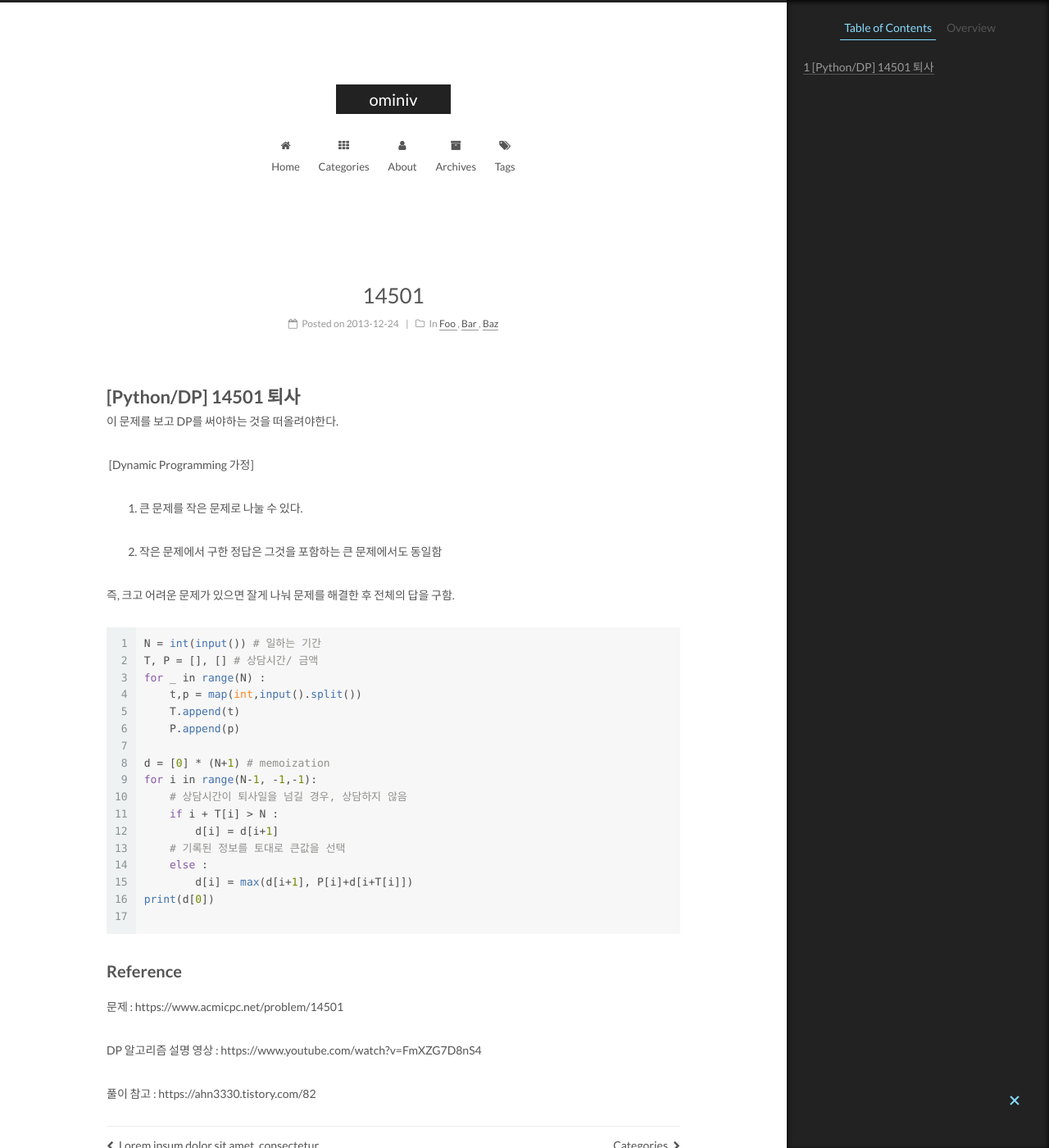
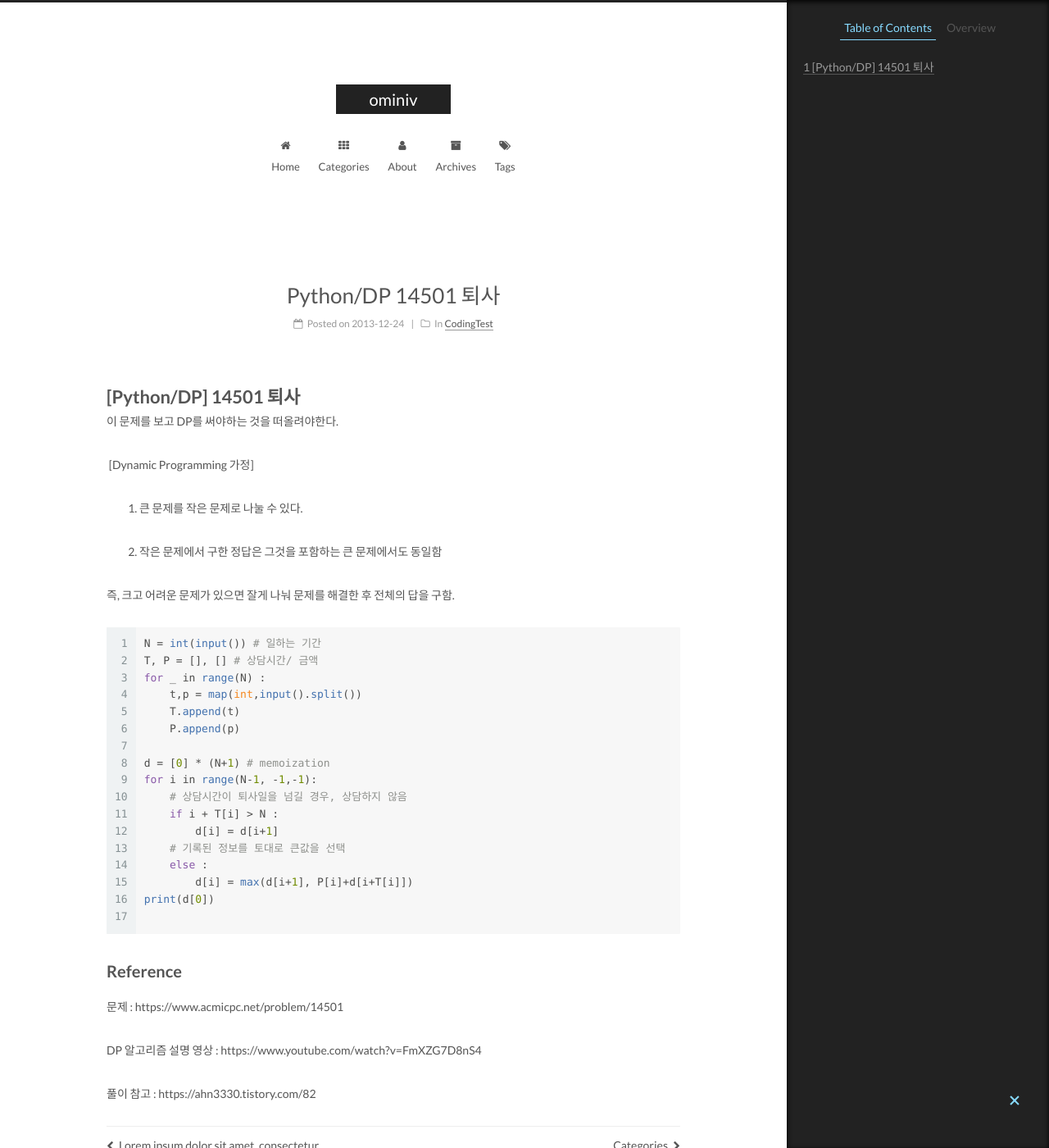
Before and after one commit to ominiv/ominiv.github.io, a Jekyll site: the page built from _posts/2021-11-30-CodingTest-14501.md, in a window 1280 px wide and 1400 px high. Shown: the whole window at 82% size. Built offline with Jekyll 4.4.1, drawn with Linux system fonts in a browser that asks for light colours.

```diff
--- a/_posts/2021-11-30-CodingTest-14501.md
+++ b/_posts/2021-11-30-CodingTest-14501.md
@@ -1,10 +1,8 @@
 ---
-title: 14501
+title: Python/DP 14501 퇴사
 date: 2013-12-24 23:30:09
 categories:
-- Foo
-- Bar
-- Baz
+- CodingTest
 ---
 
 # [Python/DP] 14501 퇴사
@@ -24,6 +22,8 @@ categories:
 
 
 즉, 크고 어려운 문제가 있으면 잘게 나눠 문제를 해결한 후 전체의 답을 구함.
+
+
 
 
 
```
